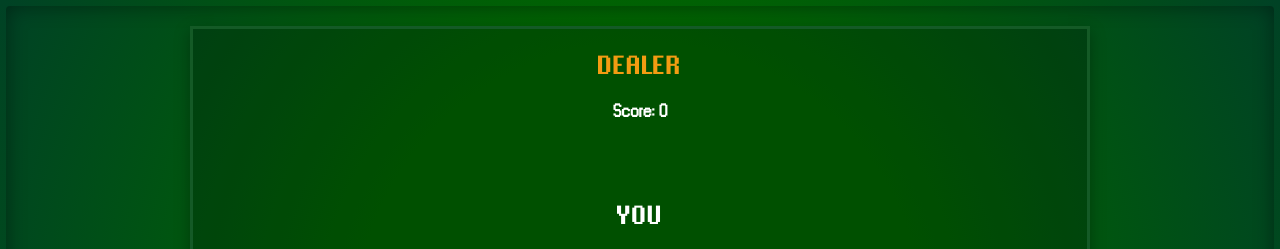
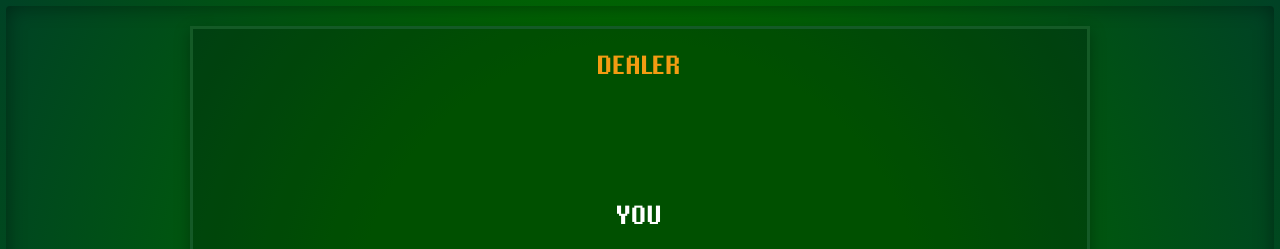
Before and after one commit to zmorehouse/blackjack-game, a Next.js app: page / in a window 1280 px wide. Shown: the top 249 px of the page. Built offline with nearby package versions, Linux system fonts and the light colour scheme.

Commit message:
Fixed Dealer Score

```diff
--- a/pages/index.js
+++ b/pages/index.js
@@ -583,11 +583,13 @@ export default function Home() {
                   </div>
                 ))}
               </div>
-              <p className={styles.dealerScore}>
-  Score: {revealDealer
-    ? calculateHandValue(dealerHand)
-    : calculateHandValue([dealerHand[0]])}
-</p>
+              {playerHands.length > 0 && (
+  <p className={styles.dealerScore}>
+    Score: {revealDealer
+      ? calculateHandValue(dealerHand)
+      : calculateHandValue([dealerHand[0]])}
+  </p>
+)}
 
             </div>
 
--- a/styles/Home.module.css
+++ b/styles/Home.module.css
@@ -703,3 +703,7 @@
   opacity: 0;
   transform: translateY(30px) scale(0.8);
 }
+
+.dealerScore {
+  font-weight:100;
+}
```
